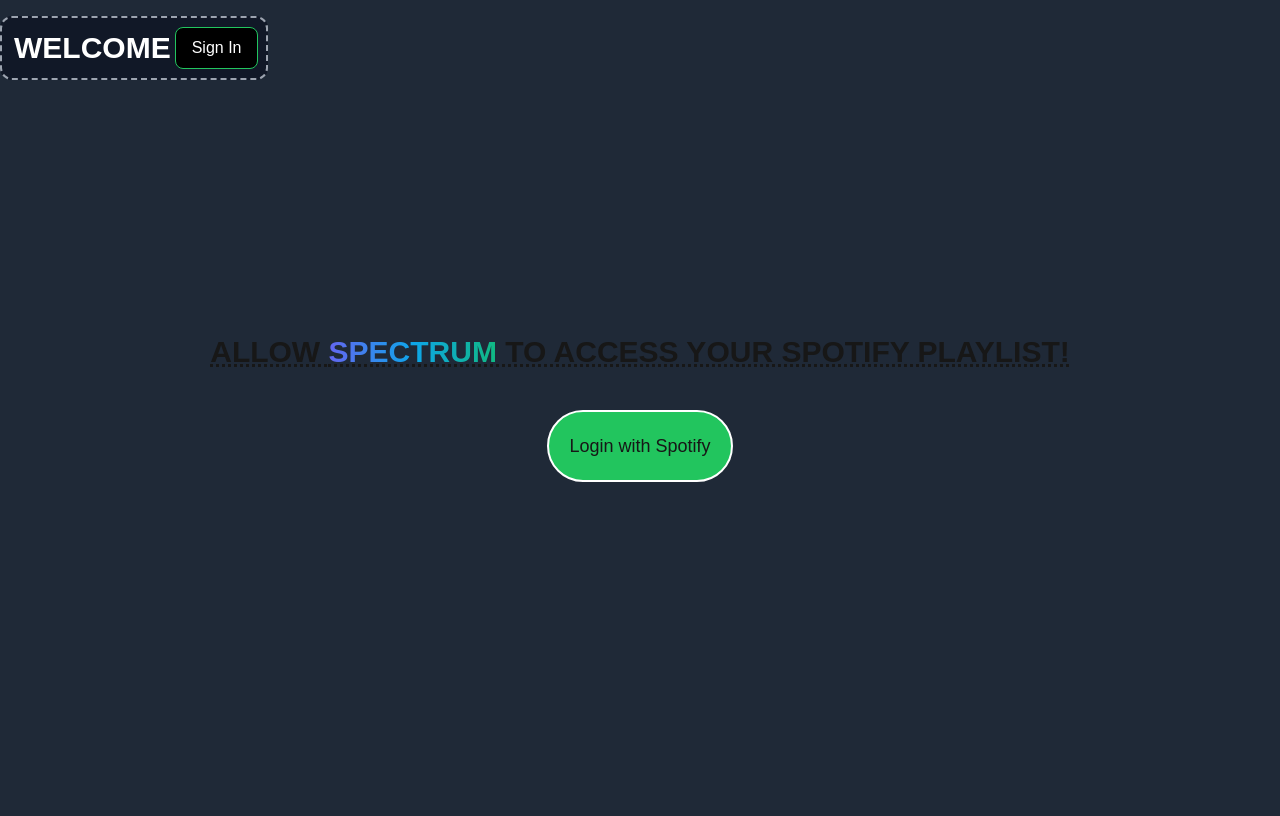
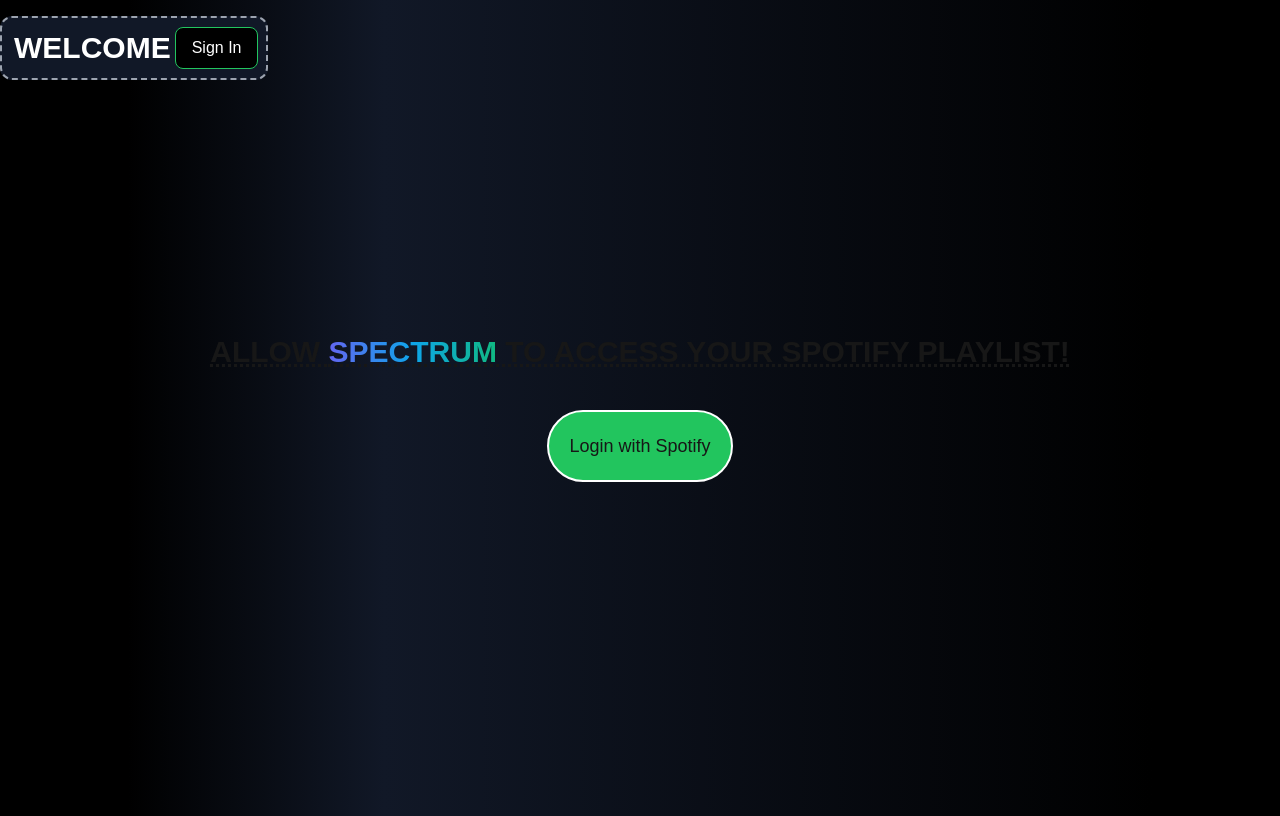
Before and after one commit to sumukhj1219/spectrum, a Next.js app: page /login in a window 1280 px wide. Built offline with nearby package versions, Linux system fonts and the light colour scheme; no server answers.

Commit message:
completed auth, landing, pages and compnents

```diff
--- a/app/(auth)/login/page.js
+++ b/app/(auth)/login/page.js
@@ -4,7 +4,7 @@ import { signIn } from "next-auth/react"; // Ensure this import
 export default function login() {
   const handleSubmit = (e) => {
     e.preventDefault();
-    signIn("spotify", { callbackUrl: "/" });
+    signIn("spotify", { callbackUrl: "https://spectrum-nine.vercel.app/" });
   };
 
   return (
--- a/app/layout.js
+++ b/app/layout.js
@@ -24,7 +24,7 @@ export default function RootLayout({ children }) {
     <SessionProvider>
       <html lang="en">
       <body
-        className={`${geistSans.variable} ${geistMono.variable} antialiased bg-gray-800 m-2 max-w-7xl items-center justify-center mx-auto`}
+        className={`${geistSans.variable} ${geistMono.variable} antialiased bg-gradient-to-r from-black from-10% via-gray-900 via-30% to-black to-90% m-2 max-w-7xl items-center justify-center mx-auto`}
       >
         <Navbar />
         {children}
--- a/components/Navbar.js
+++ b/components/Navbar.js
@@ -5,7 +5,6 @@ import { useSession } from 'next-auth/react';
 
 const Navbar = () => {
   const { data: session } = useSession();
-
   return (
     <div className="max-w-7xl mx-auto bg-gray-900 p-2 z-10 m-2 rounded-xl border-gray-400 border-2 border-dashed flex justify-between items-center fixed">
       <h1 className='text-3xl font-bold text-white m-1'>
```
